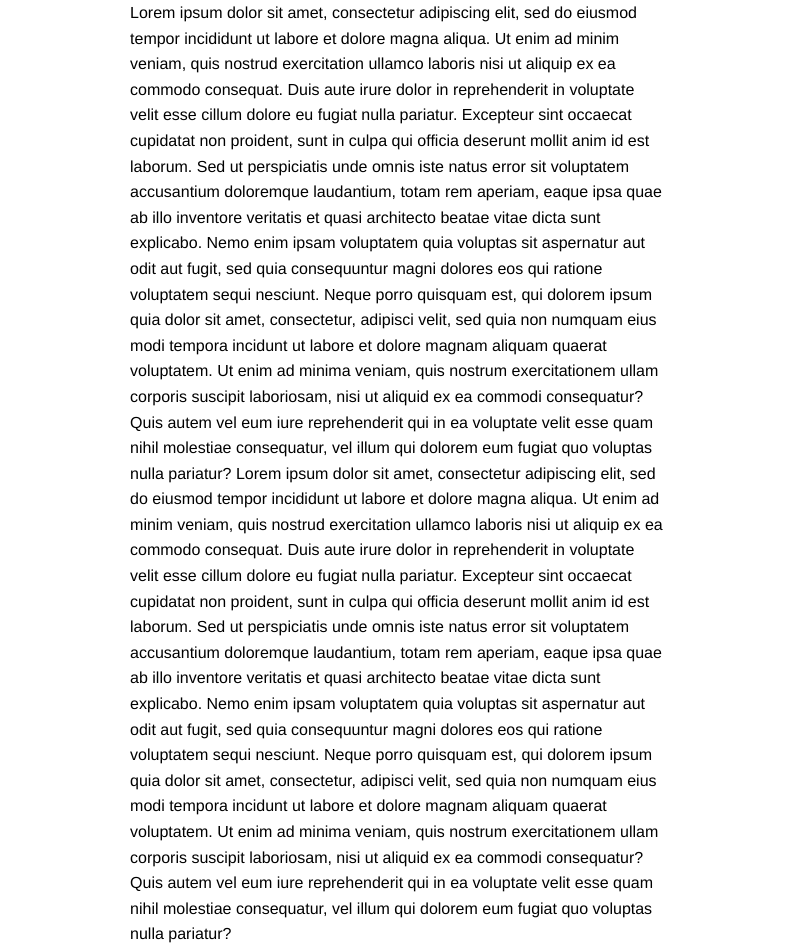
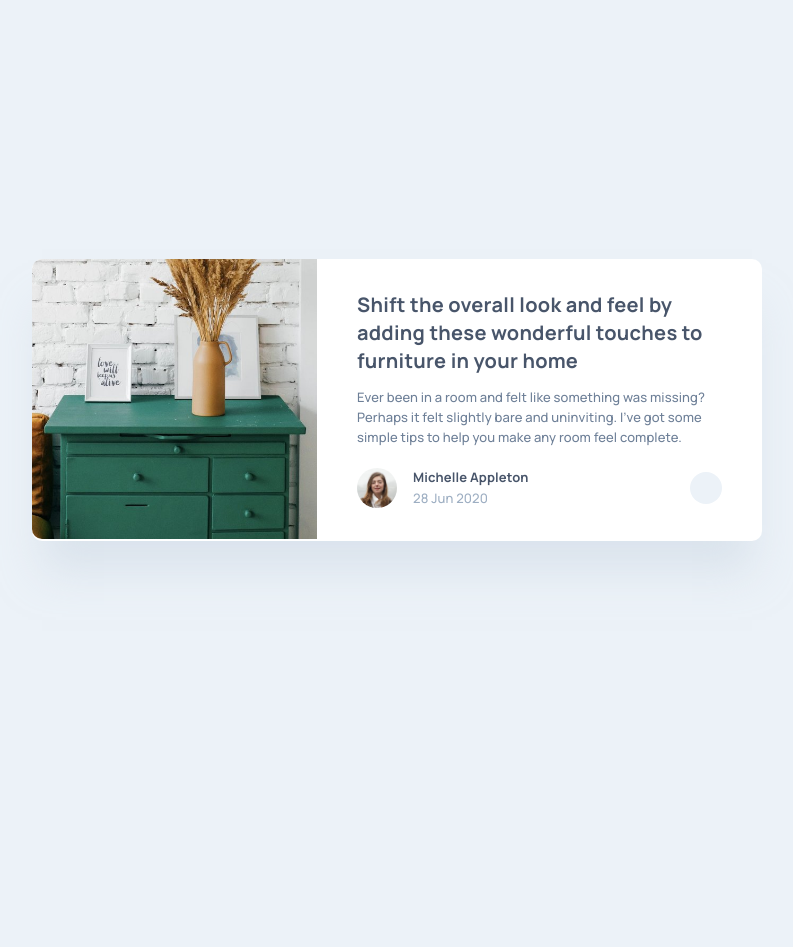
Before and after one commit to travisricks/fm-article-preview-component, a website built with Parcel: page src/index.html in a window 1280 px wide. Shown: the whole page, without its empty margins (243-1036 px from the left). After the commit the page ends 800 px from the top, so only its background shows below. Built offline with nearby package versions, Linux system fonts and the light colour scheme.

Commit message:
initial solution

```diff
--- a/src/index.html
+++ b/src/index.html
@@ -4,52 +4,67 @@
     <meta charset="UTF-8" />
     <meta name="viewport" content="width=device-width, initial-scale=1.0" />
     <meta http-equiv="X-UA-Compatible" content="ie=edge" />
-    <title>Project starter</title>
+    <title>Frontend Mentor | Article preview component</title>
     <link rel="stylesheet" type="text/css" href="./scss/styles.scss" />
+    <link
+      rel="icon"
+      type="image/png"
+      sizes="32x32"
+      href="./images/favicon-32x32.png"
+    />
+    <link rel="preconnect" href="https://fonts.gstatic.com" />
+    <link
+      href="https://fonts.googleapis.com/css2?family=Manrope:wght@500;700&display=swap"
+      rel="stylesheet"
+    />
   </head>
   <body>
-    <!-- <h1>Hello world!</h1> -->
     <main class="wrapper">
-      <p>
-        Lorem ipsum dolor sit amet, consectetur adipiscing elit, sed do eiusmod
-        tempor incididunt ut labore et dolore magna aliqua. Ut enim ad minim
-        veniam, quis nostrud exercitation ullamco laboris nisi ut aliquip ex ea
-        commodo consequat. Duis aute irure dolor in reprehenderit in voluptate
-        velit esse cillum dolore eu fugiat nulla pariatur. Excepteur sint
-        occaecat cupidatat non proident, sunt in culpa qui officia deserunt
-        mollit anim id est laborum. Sed ut perspiciatis unde omnis iste natus
-        error sit voluptatem accusantium doloremque laudantium, totam rem
-        aperiam, eaque ipsa quae ab illo inventore veritatis et quasi architecto
-        beatae vitae dicta sunt explicabo. Nemo enim ipsam voluptatem quia
-        voluptas sit aspernatur aut odit aut fugit, sed quia consequuntur magni
-        dolores eos qui ratione voluptatem sequi nesciunt. Neque porro quisquam
-        est, qui dolorem ipsum quia dolor sit amet, consectetur, adipisci velit,
-        sed quia non numquam eius modi tempora incidunt ut labore et dolore
-        magnam aliquam quaerat voluptatem. Ut enim ad minima veniam, quis
-        nostrum exercitationem ullam corporis suscipit laboriosam, nisi ut
-        aliquid ex ea commodi consequatur? Quis autem vel eum iure reprehenderit
-        qui in ea voluptate velit esse quam nihil molestiae consequatur, vel
-        illum qui dolorem eum fugiat quo voluptas nulla pariatur? Lorem ipsum
-        dolor sit amet, consectetur adipiscing elit, sed do eiusmod tempor
-        incididunt ut labore et dolore magna aliqua. Ut enim ad minim veniam,
-        quis nostrud exercitation ullamco laboris nisi ut aliquip ex ea commodo
-        consequat. Duis aute irure dolor in reprehenderit in voluptate velit
-        esse cillum dolore eu fugiat nulla pariatur. Excepteur sint occaecat
-        cupidatat non proident, sunt in culpa qui officia deserunt mollit anim
-        id est laborum. Sed ut perspiciatis unde omnis iste natus error sit
-        voluptatem accusantium doloremque laudantium, totam rem aperiam, eaque
-        ipsa quae ab illo inventore veritatis et quasi architecto beatae vitae
-        dicta sunt explicabo. Nemo enim ipsam voluptatem quia voluptas sit
-        aspernatur aut odit aut fugit, sed quia consequuntur magni dolores eos
-        qui ratione voluptatem sequi nesciunt. Neque porro quisquam est, qui
-        dolorem ipsum quia dolor sit amet, consectetur, adipisci velit, sed quia
-        non numquam eius modi tempora incidunt ut labore et dolore magnam
-        aliquam quaerat voluptatem. Ut enim ad minima veniam, quis nostrum
-        exercitationem ullam corporis suscipit laboriosam, nisi ut aliquid ex ea
-        commodi consequatur? Quis autem vel eum iure reprehenderit qui in ea
-        voluptate velit esse quam nihil molestiae consequatur, vel illum qui
-        dolorem eum fugiat quo voluptas nulla pariatur?
-      </p>
+      <div class="img-wrapper"><img src="./images/drawers.jpg" alt="" /></div>
+      <div class="wrapper-inner">
+        <h1>
+          Shift the overall look and feel by adding these wonderful touches to
+          furniture in your home
+        </h1>
+        <p>
+          Ever been in a room and felt like something was missing? Perhaps it
+          felt slightly bare and uninviting. I’ve got some simple tips to help
+          you make any room feel complete.
+        </p>
+        <div class="row">
+          <img
+            src="./images/avatar-michelle.jpg"
+            alt="Michelle Appleton headshot"
+          />
+          <div class="column">
+            <div class="name">Michelle Appleton</div>
+            <div class="date">28 Jun 2020</div>
+          </div>
+          <a href="#share-row">
+            <svg>
+              <use href="./icons/icon-share.svg">
+            </svg>
+          </a>
+        </div>
+      </div>
+      <div class="share-row" id="share-row">
+        <p>Share</p>
+        <svg>
+          <use href="./icons/icon-facebook.svg">
+        </svg>
+        <svg>
+          <use href="./icons/icon-twitter.svg">
+        </svg>
+        <svg>
+          <use href="./icons/icon-pinterest.svg">
+        </svg>
+        <a href="/" id="close-share"></a>
+        <a href="/">
+          <svg>
+            <use href="./icons/icon-share.svg">
+          </svg>
+        </a>
+      </div>
     </main>
   </body>
 </html>
--- a/src/scss/styles.scss
+++ b/src/scss/styles.scss
@@ -10,32 +10,226 @@
 @import "./04-globals/footer";
 @import "./04-globals/layout";
 
+$very-dark-grayish-blue: hsl(217, 19%, 35%);
+$desaturated-dark-blue: hsl(214, 17%, 51%); /* body text */
+$grayish-blue: hsl(212, 23%, 69%);
+$light-grayish-blue: hsl(210, 46%, 95%);
+$font-stack: "Manrope", sans-serif;
+
+$desktop: 740px;
+
 // * {
 //   outline: 1px solid hotpink;
 // }
-// body {
-//   font-family: "Lexend Deca", sans-serif;
-//   font-weight: 400;
-//   color: $white-transparent;
-//   background-color: $gray;
-//   font-size: 15px;
-//   line-height: 1.6;
-//   @media (min-width: $desktop) {
-//     display: grid;
-//     place-items: center;
-//   }
-// }
+body {
+  font-family: $font-stack;
+  font-weight: 500;
+  color: $desaturated-dark-blue;
+  background-color: $light-grayish-blue;
+  font-size: 13px;
+  line-height: 1.5;
+  padding: 74px 0;
+  @media (min-width: $desktop) {
+    display: grid;
+    place-items: center;
+    padding: 0 0;
+    min-height: 100vh;
+  }
+}
 .wrapper {
-  display: grid;
-  grid-template-columns: 1fr calc(min(60ch, (100% - 64px))) 1fr;
-  grid-column-gap: 32px;
+  max-width: 327px;
+  @media screen and (min-width: 740px) {
+    display: flex;
+    max-width: 730px;
+    overflow: visible;
+  }
+  background: white;
+  box-shadow: 0 40px 40px -10px rgba(201, 213, 225, 0.5);
+  border-radius: 10px;
+  overflow: hidden;
+  margin-left: auto;
+  margin-right: auto;
+  position: relative;
+
+  .img-wrapper {
+    width: 100%;
+    height: 200px;
+    overflow: hidden;
+    flex-shrink: 0;
+
+    @media screen and (min-width: 740px) {
+      height: 280px;
+      width: 285px;
+      border-radius: 10px 0 0 10px;
+
+      img {
+        height: 280px;
+        width: 285px;
+        object-fit: cover;
+      }
+    }
+  }
+
+  &-inner {
+    padding: 36px 32px 20px;
+    @media screen and (min-width: 740px) {
+      padding: 32px 40px;
+    }
+  }
+
+  h1 {
+    font-weight: 700;
+    font-size: 16px;
+    color: $very-dark-grayish-blue;
+    letter-spacing: 0.2px;
+    line-height: 24px;
+    margin-bottom: 12px;
+
+    @media screen and (min-width: 740px) {
+      font-size: 20px;
+      letter-spacing: 0.25px;
+      line-height: 28px;
+    }
+  }
+
+  p {
+    letter-spacing: 0.12px;
+    line-height: 20px;
+    margin-bottom: 32px;
+    @media screen and (min-width: 740px) {
+      margin-bottom: 20px;
+    }
+  }
+
+  .row {
+    display: flex;
+    align-items: center;
+
+    img {
+      width: 40px;
+      height: 40px;
+      border-radius: 50%;
+      margin-right: 16px;
+    }
+    .column {
+    }
+    svg {
+      width: 15px;
+      height: 13px;
+    }
+    a {
+      display: grid;
+      place-items: center;
+      width: 32px;
+      height: 32px;
+      background: $light-grayish-blue;
+      border-radius: 50%;
+      margin-left: auto;
+      color: $desaturated-dark-blue;
+    }
+
+    .column {
+      font-weight: 700;
+      color: #48556a;
+      letter-spacing: 0.12px;
+      line-height: 20px;
+    }
+    .date {
+      font-weight: 500;
+      color: #9daec2;
+    }
+  }
 }
 
-.wrapper > * {
-  grid-column: 2;
+#share-row {
+  display: none;
+  background: #48556a;
+  width: 100%;
+  height: 64px;
+  padding: 22px 32px;
+  align-items: center;
+  position: absolute;
+  bottom: 0;
+
+  #close-share {
+    display: none;
+  }
+
+  @media screen and (min-width: 740px) {
+    box-shadow: 0 10px 10px 0 rgba(201, 213, 225, 0.5);
+    width: 248px;
+    border: 10px;
+    left: 550px;
+    bottom: 96px;
+    border-radius: 10px;
+    height: 55px;
+
+    #close-share {
+      display: block;
+      position: absolute;
+      top: -40px;
+      left: -40px;
+      border-radius: 0;
+      background: none;
+      width: 310px;
+      height: 200px;
+    }
+
+    &::after {
+      top: 100%;
+      left: 50%;
+      border: solid transparent;
+      content: "";
+      height: 0;
+      width: 0;
+      position: absolute;
+      pointer-events: none;
+      border-color: rgba(136, 183, 213, 0);
+      border-top-color: #48556a;
+      border-width: 12px;
+      margin-left: -12px;
+    }
+  }
+
+  & > * {
+    margin-right: 16px;
+  }
+  p {
+    font-size: 13px;
+    color: #9daec2;
+    letter-spacing: 5px;
+    line-height: 20px;
+    text-transform: uppercase;
+    margin-bottom: 0;
+  }
+
+  svg {
+    width: 20px;
+    height: 20px;
+  }
+
+  a {
+    display: grid;
+    place-items: center;
+    width: 32px;
+    height: 32px;
+    background: $grayish-blue;
+    border-radius: 50%;
+    margin-left: auto;
+    margin-right: 0;
+
+    @media screen and (min-width: 740px) {
+      display: none;
+    }
+
+    svg {
+      width: 15px;
+      height: 13px;
+      fill: white;
+    }
+  }
+
+  &:target {
+    display: flex;
+  }
 }
-
-.full-bleed {
-  width: 100%;
-  grid-column: 1 / -1;
-}
```
Also changed, not shown: README.md, screenshot.png (added), src/icons/icon-facebook.svg (added), src/icons/icon-pinterest.svg (added), src/icons/icon-share.svg (added), src/icons/icon-twitter.svg (added), src/images/avatar-michelle.jpg (added), src/images/drawers.jpg (added), src/images/favicon-32x32.png (added).
